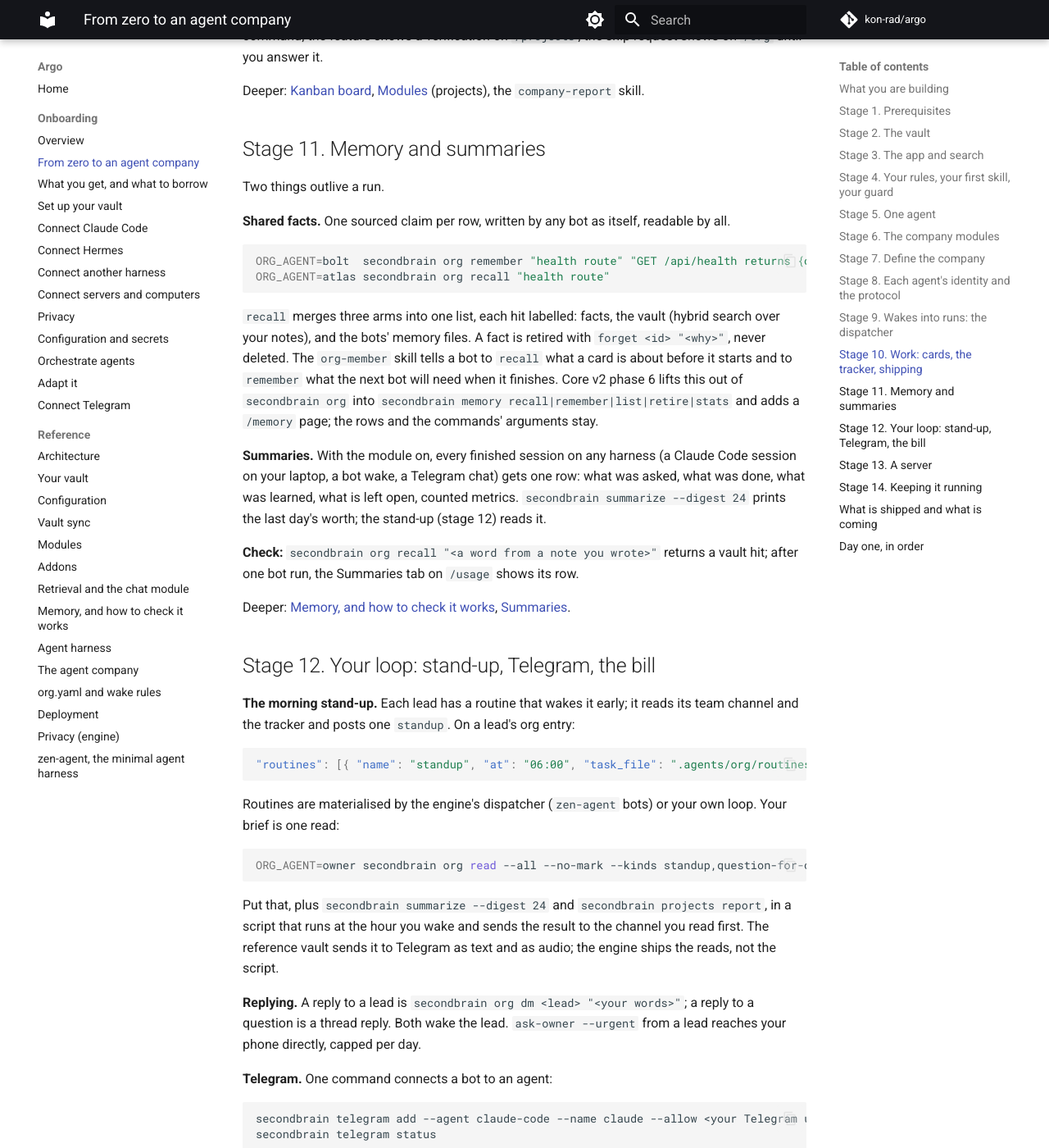
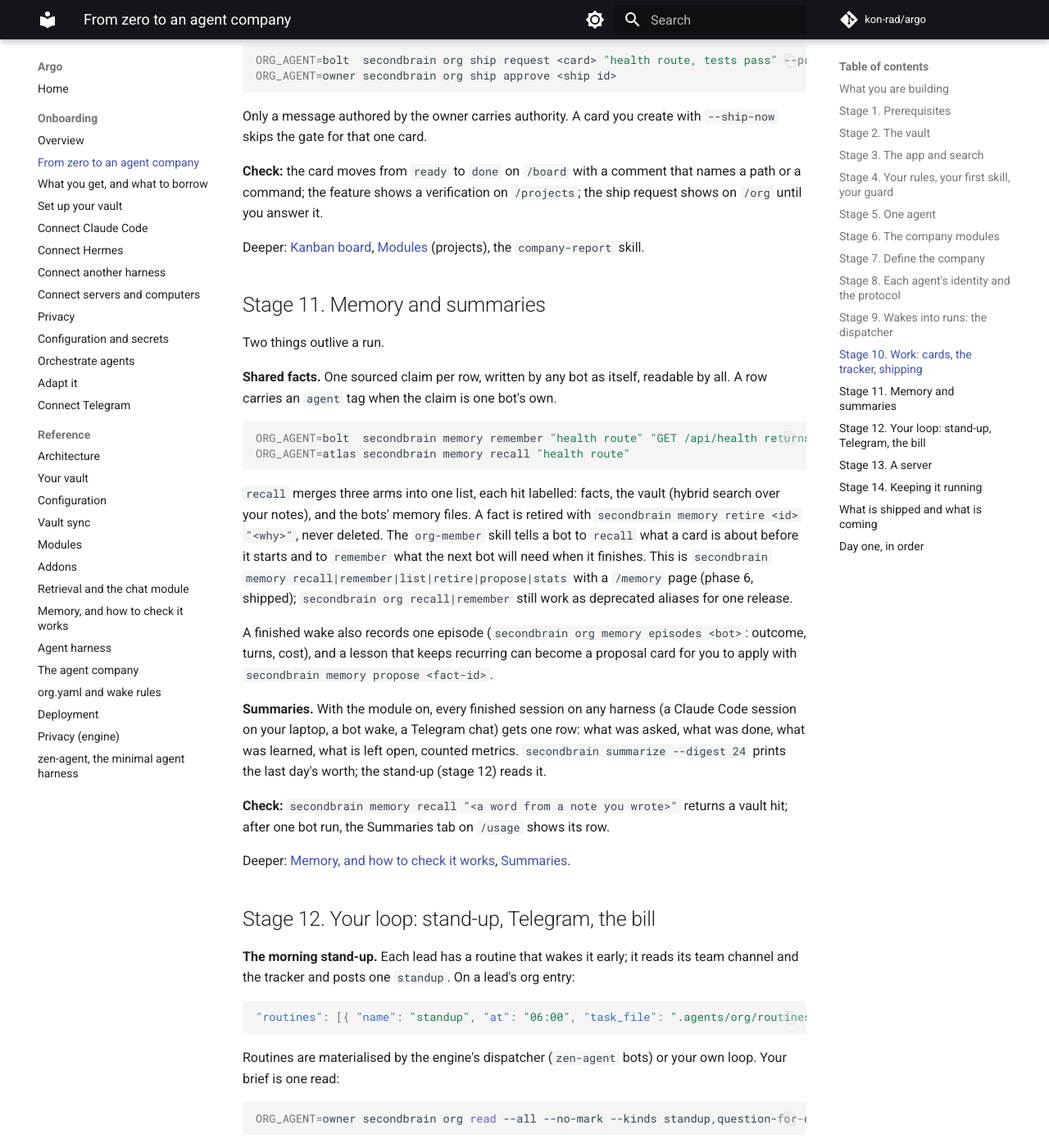
Before and after one commit to kon-rad/argo, an MkDocs documentation site: the page built from docs/onboarding/00-from-zero.md, in a window 1280 px wide and 1400 px high, scrolled down 10287 px. Shown: the whole window at 82% size. Built offline with MkDocs 1.6.1 and Material for MkDocs 9.7.7, drawn with Linux system fonts in a browser that asks for light colours; comment, search, counter and statistics services are not loaded; some of the changed text lies outside the part shown.

Commit message:
docs(onboarding): the spine matches what ships (memory, starter org, doctor)
`00-from-zero.md` is the onboarding spine, and its Status lines and its
"what is shipped" table were written before phases 6 and 7 landed:

- the starter org on `init` shipped (#120), so "Still to come: a starter org on
  `init`" was false; only the one-command `secondbrain init` remains
- memory moved out of `secondbrain org` into `secondbrain memory` with a
  `/memory` page (#121, phase 6); stage 11 now uses the canonical command and
  names `secondbrain org recall|remember` as deprecated aliases
- `summaries` as its own module is merged (#103, phase 2)
- `secondbrain doctor` ships, so the stage 14 row and the status line no longer
  call it future work
- stage 1 offered only the by-hand install; it now leads with the `install.sh`
  one-liner that `02-set-up-your-vault.md` already documents
- `09-orchestrate-agents.md`: the memory commands are `secondbrain memory`
- the table header "Today | Core v2" no longer means anything now that the v2
  phases ship; it is "Ships today | Still to come"
- the Telegram row's unescaped `|` characters split it into extra table cells

No engine code changed. Verified: `mkdocs build --strict` exits 0 (CI parity,
mkdocs-material in a scratch venv); `scripts/check-public.sh` on the two changed
files exits 0.

````diff
--- a/docs/onboarding/00-from-zero.md
+++ b/docs/onboarding/00-from-zero.md
@@ -1,10 +1,10 @@
 # From zero to an agent company
 
-Status: **works** - the full path from an empty folder to an agent company runs on `main` today, except the one-command `init|start|doctor`, which is still to come.
+Status: **works** - the full path from an empty folder to an agent company runs on `main` today, except the one-command `secondbrain init`, which is still to come.
 
 The whole path on one page: an empty folder becomes a private vault, the vault gets an app with search, one agent starts working in it under your rules, and then a named company of agents takes the repeatable work and reports to you every morning. Every stage ends with a check. Stop at any stage and what you have still works on its own.
 
-**Status (2026-11-03):** every command on this page runs on `main` today, except where a stage says so. The org compiler is now in the engine: `secondbrain org compile` (phase 7, `app/server/src/org-compile.ts`) ported the vault's `compile.py`, so stage 7's by-hand JSON is the fallback rather than the only path (it does not write `routing.json` or the card graphs, and it does not yet check the routing pilot's model floors). Still to come: a starter org on `init` and a one-command `init|start|doctor` path (stage 1 to 3 are four commands instead of one). When they land this page gets shorter, not different.
+**Status (2026-11-05):** every command on this page runs on `main` today, except where a stage says so. The org compiler is in the engine: `secondbrain org compile` (phase 7, `app/server/src/org-compile.ts`) ported the vault's `compile.py`, so stage 7's by-hand JSON is the fallback rather than the only path (it does not write `routing.json` or the card graphs, and it does not yet check the routing pilot's model floors). Memory moved out of `secondbrain org` into `secondbrain memory` with a `/memory` page (phase 6), `init` writes the starter org, and `doctor`, `plan` and `apply` ship. Still to come: one command that creates the vault and starts the app, so stages 1 to 3 are one step instead of four. When it lands this page gets shorter, not different.
 
 The pages after this one go deeper on each stage; this page is the spine.
 
@@ -51,6 +51,14 @@
 | Node.js | 22+ | The app and the CLIs |
 | PostgreSQL | 15+ | The index and every company table |
 | pgvector | 0.8+ | Semantic search and memory recall. Build it against the Postgres you run |
+
+The one-command path installs all five on macOS or Debian/Ubuntu and touches nothing else outside the package manager's own directories:
+
+```bash
+curl -fsSL https://kon-rad.github.io/argo/install.sh | sh
+```
+
+Or install them yourself.
 
 macOS:
 
@@ -107,7 +115,7 @@
 secondbrain embed
 ```
 
-Embeddings are part of the base, not a module: scan, embed, keyword, semantic and hybrid search are always on, and the memory feature's recall (stage 11) runs on the same vectors. Agents search through the same API (`mode=keyword|semantic|hybrid`) instead of grepping. The skill that teaches it is the existing shared `shared-memory` skill (recall through `cli-org recall`, direct search through `/api/search`); core v2 adds no second skill.
+Embeddings are part of the base, not a module: scan, embed, keyword, semantic and hybrid search are always on, and the memory feature's recall (stage 11) runs on the same vectors. Agents search through the same API (`mode=keyword|semantic|hybrid`) instead of grepping. The skill that teaches it is the existing shared `shared-memory` skill (recall through `secondbrain memory recall`, direct search through `/api/search`); core v2 adds no second skill.
 
 **Check:** the app answers at `http://127.0.0.1:5123`; a search for a word in one of your notes finds it; after `embed`, a search in semantic mode finds a note by meaning.
 
@@ -166,7 +174,7 @@
 | `usage` | Every run's tokens by bot, reason, card, project and host; live agents; every session as steps | `/usage` |
 | `summaries` | One row per finished session: what was asked, done, learned, left open | the Summaries tab on `/usage`, `secondbrain summarize --digest` |
 
-`summaries` as its own module name is on the `feat/feature-manifest` branch ([#103](https://github.com/kon-rad/argo/pull/103)); on `main` before it merges, set `SUMMARIES=on` next to `MODULES=usage` instead. After the merge `SUMMARIES=on` keeps working for one release and prints a notice.
+`summaries` is a module name on `main` now ([#103](https://github.com/kon-rad/argo/pull/103) merged); `SUMMARIES=on` next to `MODULES=usage` still works for one release and prints a notice.
 
 Name yourself for the org module, in `.env`:
 
@@ -340,18 +348,20 @@
 
 Two things outlive a run.
 
-**Shared facts.** One sourced claim per row, written by any bot as itself, readable by all.
+**Shared facts.** One sourced claim per row, written by any bot as itself, readable by all. A row carries an `agent` tag when the claim is one bot's own.
 
 ```bash
-ORG_AGENT=bolt  secondbrain org remember "health route" "GET /api/health returns {ok:true}; added in PR 12" --source https://github.com/you/my-app/pull/12
-ORG_AGENT=atlas secondbrain org recall "health route"
+ORG_AGENT=bolt  secondbrain memory remember "health route" "GET /api/health returns {ok:true}; added in PR 12" --source https://github.com/you/my-app/pull/12
+ORG_AGENT=atlas secondbrain memory recall "health route"
 ```
 
-`recall` merges three arms into one list, each hit labelled: facts, the vault (hybrid search over your notes), and the bots' memory files. A fact is retired with `forget <id> "<why>"`, never deleted. The `org-member` skill tells a bot to `recall` what a card is about before it starts and to `remember` what the next bot will need when it finishes. Core v2 phase 6 lifts this out of `secondbrain org` into `secondbrain memory recall|remember|list|retire|stats` and adds a `/memory` page; the rows and the commands' arguments stay.
+`recall` merges three arms into one list, each hit labelled: facts, the vault (hybrid search over your notes), and the bots' memory files. A fact is retired with `secondbrain memory retire <id> "<why>"`, never deleted. The `org-member` skill tells a bot to `recall` what a card is about before it starts and to `remember` what the next bot will need when it finishes. This is `secondbrain memory recall|remember|list|retire|propose|stats` with a `/memory` page (phase 6, shipped); `secondbrain org recall|remember` still work as deprecated aliases for one release.
+
+A finished wake also records one episode (`secondbrain org memory episodes <bot>`: outcome, turns, cost), and a lesson that keeps recurring can become a proposal card for you to apply with `secondbrain memory propose <fact-id>`.
 
 **Summaries.** With the module on, every finished session on any harness (a Claude Code session on your laptop, a bot wake, a Telegram chat) gets one row: what was asked, what was done, what was learned, what is left open, counted metrics. `secondbrain summarize --digest 24` prints the last day's worth; the stand-up (stage 12) reads it.
 
-**Check:** `secondbrain org recall "<a word from a note you wrote>"` returns a vault hit; after one bot run, the Summaries tab on `/usage` shows its row.
+**Check:** `secondbrain memory recall "<a word from a note you wrote>"` returns a vault hit; after one bot run, the Summaries tab on `/usage` shows its row.
 
 Deeper: [Memory, and how to check it works](../memory.md), [Summaries](../summaries.md).
 
@@ -425,23 +435,23 @@
 | See what it all costs | `/usage`, by bot and by day. Caps are counts (`wakes_per_day`, `cooldown_minutes`, `bot_wakes_per_target_per_day`) because a subscription cannot be metered per agent |
 | Back it up | `DEPLOY_DB_BACKUP=1` installs a nightly `pg_dump` timer on the server (03:30 UTC; if you configure object storage, to a B2 bucket through `b2store`). The vault is git: push it. Nothing in the database is prose; every note is a file |
 | Keep it private | Bots read only their `knowledge` paths; deny personal folders in every identity file; channels for personal matters have no bots in them; `.env` never leaves the machine ([Privacy](07-privacy.md)) |
-| Know what is wrong | Today: `secondbrain status`, `secondbrain logs`, `systemctl --failed`, the checks at the end of each stage. Core v2 phase 3 adds `secondbrain doctor`, one command that runs all of them |
+| Know what is wrong | `secondbrain doctor` runs the health checks (Node, Postgres, pgvector, migrations, modules, each feature's tables; `--deep` adds server checks), plus `secondbrain status`, `secondbrain logs`, `systemctl --failed`, and the checks at the end of each stage |
 
 ## What is shipped and what is coming
 
 So you know which commands exist before you type them.
 
-| Piece | Today | Core v2 |
+| Piece | Ships today | Still to come |
 |---|---|---|
-| Vault, app, keyword, semantic and hybrid search, editor, guard, dev-log gate | shipped, base | unchanged; the `shared-memory` skill covers search and recall, no new skill |
-| `projects`, `board`, `org`, `usage` | shipped modules | core features with a manifest each ([#103](https://github.com/kon-rad/argo/pull/103), open) |
-| `summaries` | shipped behind `SUMMARIES=on` with `usage` | its own module in #103 |
-| Memory (`remember`, `recall`, facts, episodes) | shipped inside `secondbrain org` | `secondbrain memory`, a `/memory` page (phase 6) |
-| The org document | `org.json` - a starter org written by `init` - plus `plan` and `apply` | `secondbrain org compile` from YAML (shipped, phase 7) |
-| Dispatcher | engine's for `zen-agent` bots; your loop for Claude Code and Hermes | unchanged; the `dispatch` tiers and budgets stay a pilot addon |
-| `init`, `start`, `doctor`, one config file | four commands, `.env` plus `secondbrain.json` | one command each, `secondbrain.json` owns every non-secret setting (phases 3 and 4) |
-| Telegram | `secondbrain telegram add|status|allow|remove`, shipped 2026-11-03 | unchanged |
-| Map, TV, voice, livestream, ring, social, uploads, agents hub | modules, off by default | addons under `addons/`, same manifest, not in onboarding (phase 5) |
+| Vault, app, keyword, semantic and hybrid search, editor, guard, dev-log gate | base | unchanged; the `shared-memory` skill covers search and recall, no new skill |
+| `projects`, `board`, `org`, `usage` | core features with a manifest each ([#103](https://github.com/kon-rad/argo/pull/103) merged) | - |
+| `summaries` | its own module ([#103](https://github.com/kon-rad/argo/pull/103) merged); `SUMMARIES=on` still works for one release | - |
+| Memory (`recall`, `remember`, `list`, `retire`, `propose`, `stats`) | `secondbrain memory` and a `/memory` page (phase 6) | - |
+| The org document | `org.json` - a starter org written by `init` - plus `plan` and `apply`, and `secondbrain org compile` from YAML (phase 7) | the compiler's `routing.json` and card graphs |
+| Dispatcher | the engine's for `zen-agent` bots; your loop for Claude Code and Hermes | the `dispatch` tiers and budgets stay a pilot addon |
+| `init`, `start`, `doctor`, one config file | four commands, `.env` plus `secondbrain.json`, with `doctor` running the checks | one command to create the vault and start the app (phases 3 and 4) |
+| Telegram | `secondbrain telegram add&#124;status&#124;allow&#124;remove`, shipped 2026-11-03 | - |
+| Map, TV, voice, livestream, ring, social, uploads, agents hub | addons under `addons/`, off by default, same manifest | keep them out of onboarding (phase 5) |
 
 The plan and the decisions behind it are in the engine's design notes; the phases land as tagged releases from `v2.0`.
 
````
Also changed, not shown: docs/onboarding/09-orchestrate-agents.md (+1 -1 lines).
